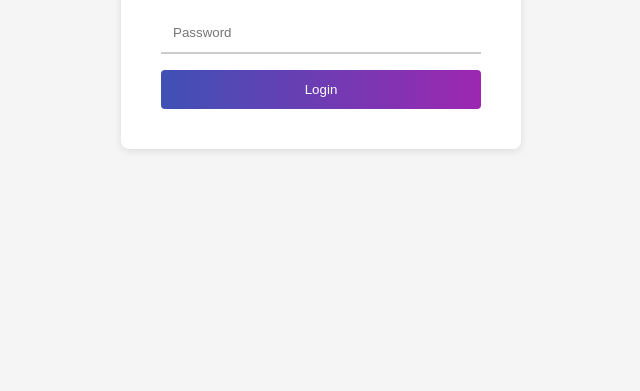
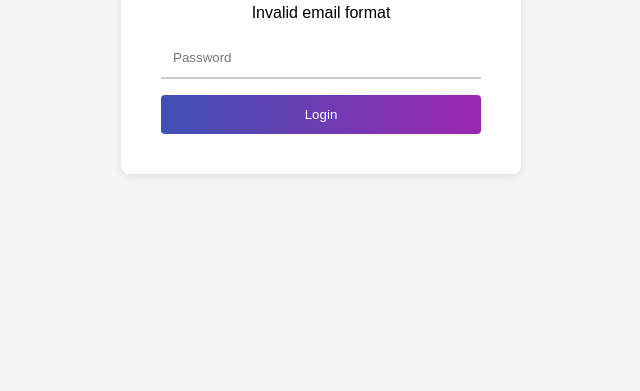
Before and after one commit to mimilmilly/1handson, a plain HTML site: page index.html in a window 1280 px wide. Shown: the part 409-800 px from the top of the page, without its empty margins (319-959 px from the left). Drawn offline with Linux system fonts and the light colour scheme.

Commit message:
Update index.html

```diff
--- a/index.html
+++ b/index.html
@@ -11,6 +11,7 @@
     <h1>Login</h1>
     <form id="login-form">
       <input type="email" placeholder="Email" required />
+      <p class="error-text" id="email-error">Invalid email format</p>
       <input type="password" placeholder="Password" required />
       <button type="submit">Login</button>
     </form>
```
